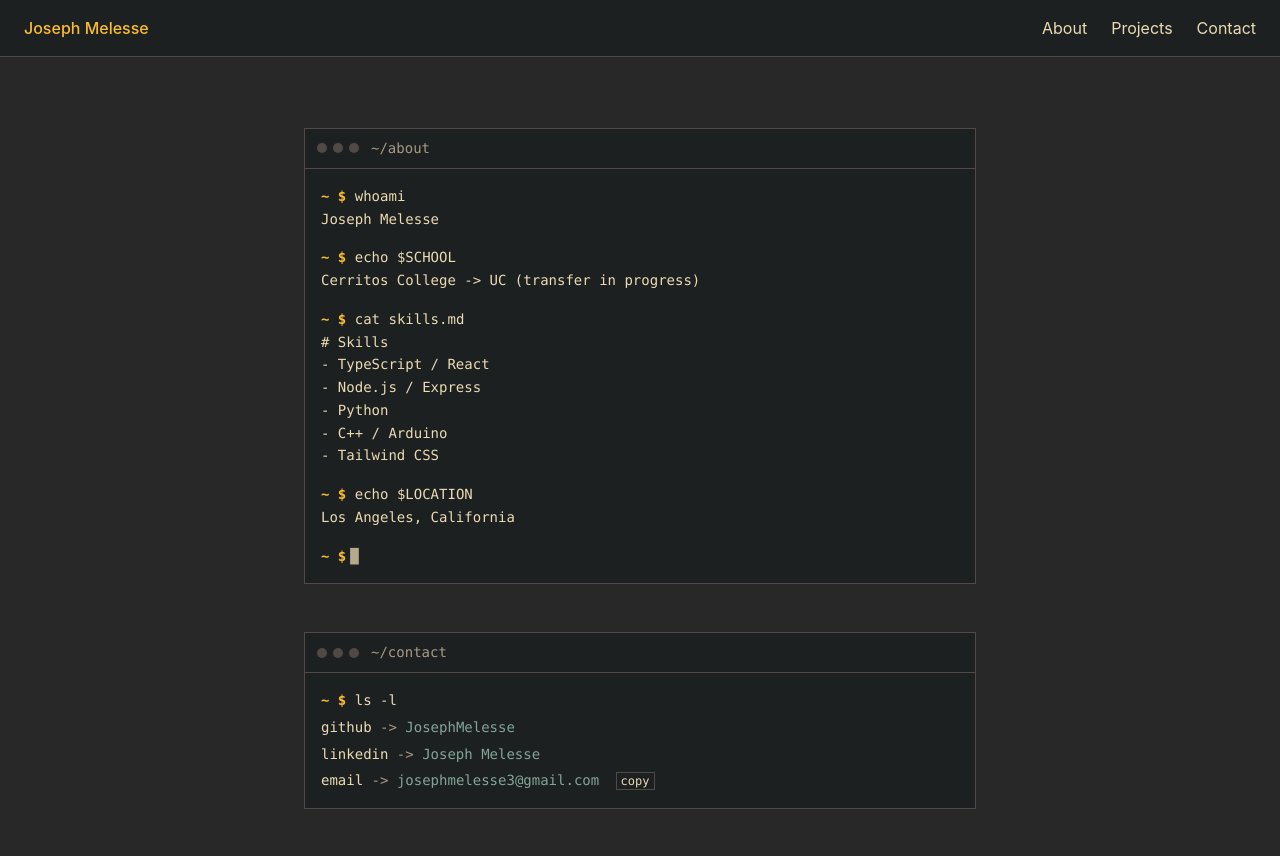
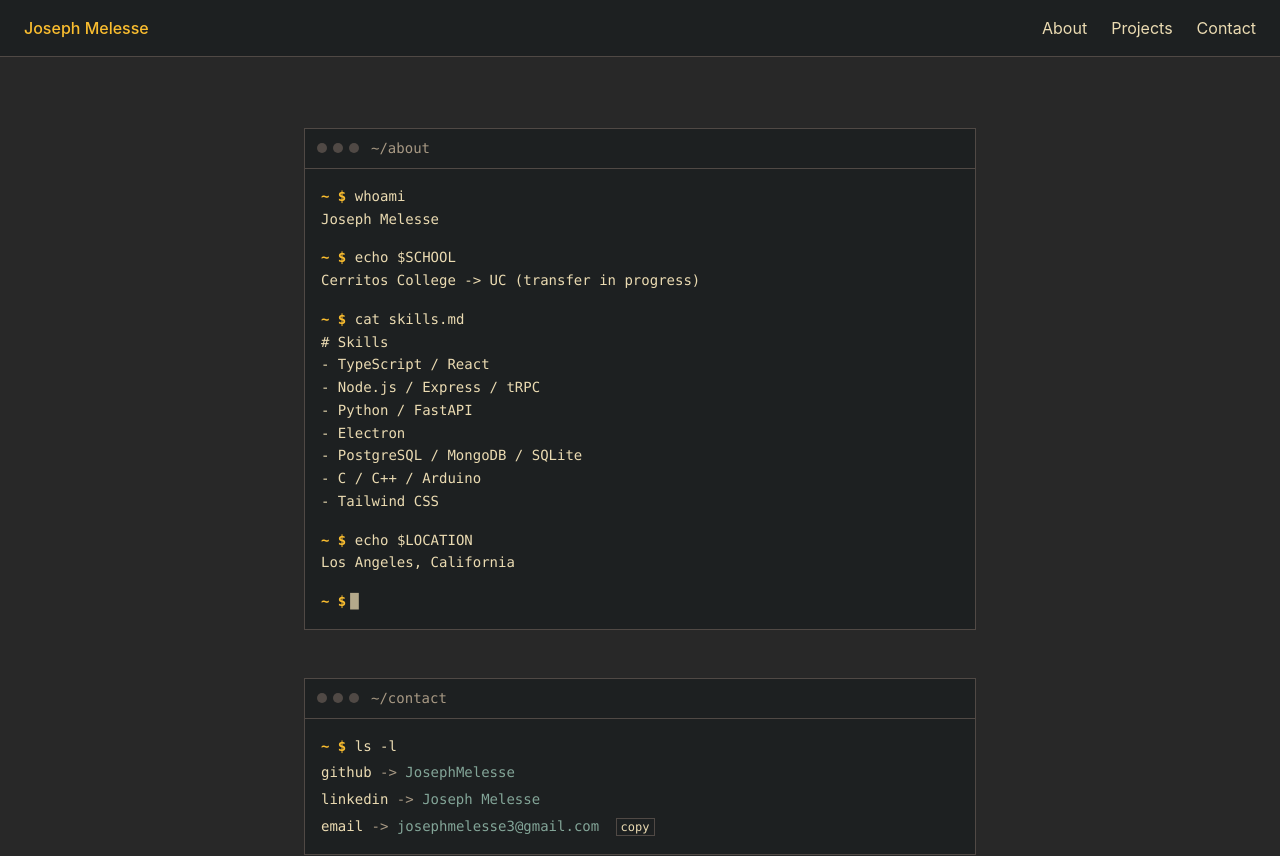
Before and after one commit to JosephMelesse/personal_portfolio, a React (Vite) app in the folder client/: page /about in a window 1280 px wide. Shown: the top 856 px of the page. Built offline with nearby package versions, Linux system fonts and the light colour scheme.

Commit message:
About: update skills list

```diff
--- a/client/src/components/About.tsx
+++ b/client/src/components/About.tsx
@@ -3,7 +3,7 @@ import TerminalTitleBar from "./TerminalTitleBar";
 const commands = [
     { cmd: "whoami", output: ["Joseph Melesse"] },
     { cmd: "echo $SCHOOL", output: [ "Cerritos College  ->  UC (transfer in progress)"]},
-    { cmd: "cat skills.md", output: ["# Skills", "- TypeScript / React", "- Node.js / Express", "- Python", "- C++ / Arduino", "- Tailwind CSS"] },
+    { cmd: "cat skills.md", output: ["# Skills", "- TypeScript / React", "- Node.js / Express / tRPC", "- Python / FastAPI", "- Electron", "- PostgreSQL / MongoDB / SQLite", "- C / C++ / Arduino", "- Tailwind CSS"] },
     { cmd: "echo $LOCATION", output: ["Los Angeles, California"] },
 ];
 
```
